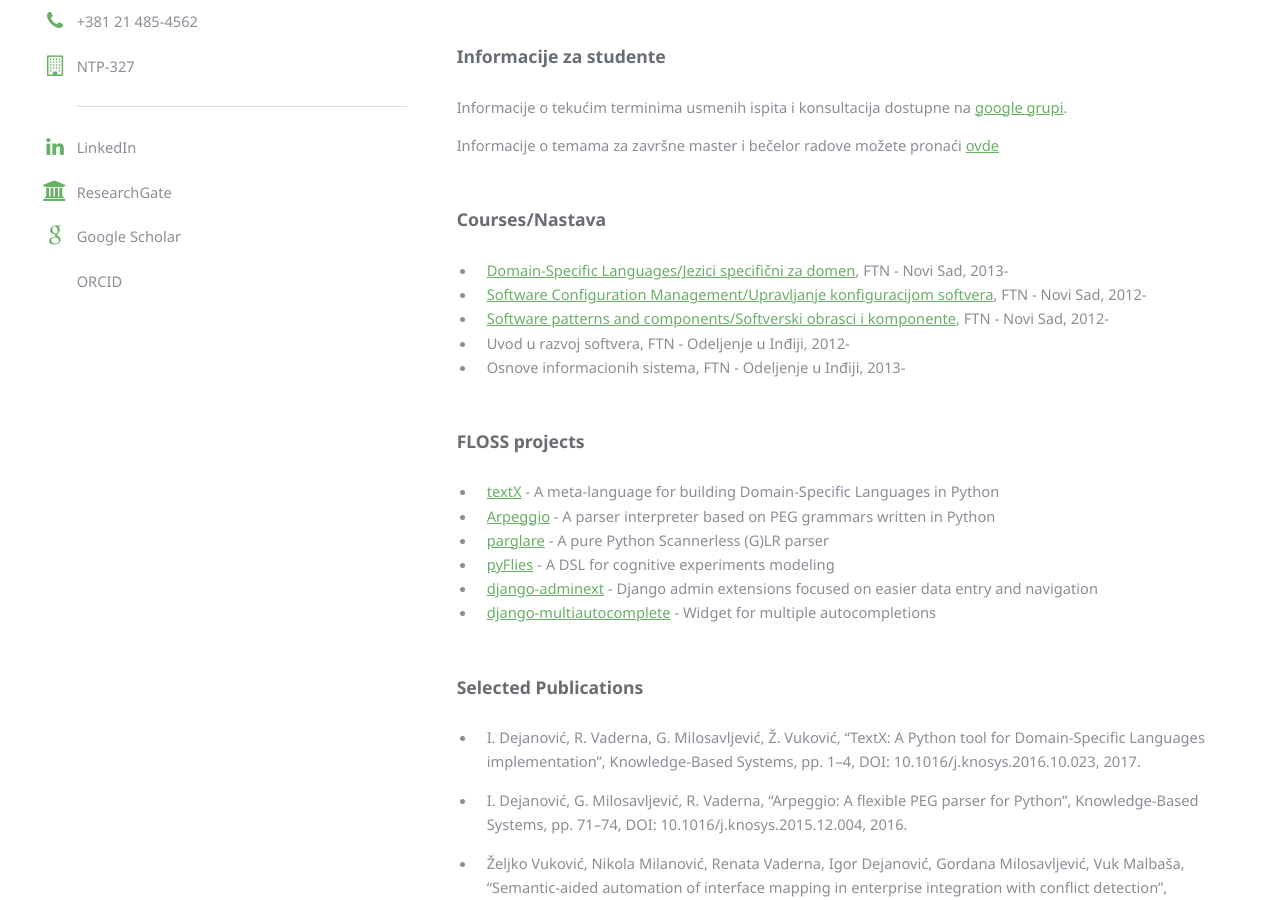
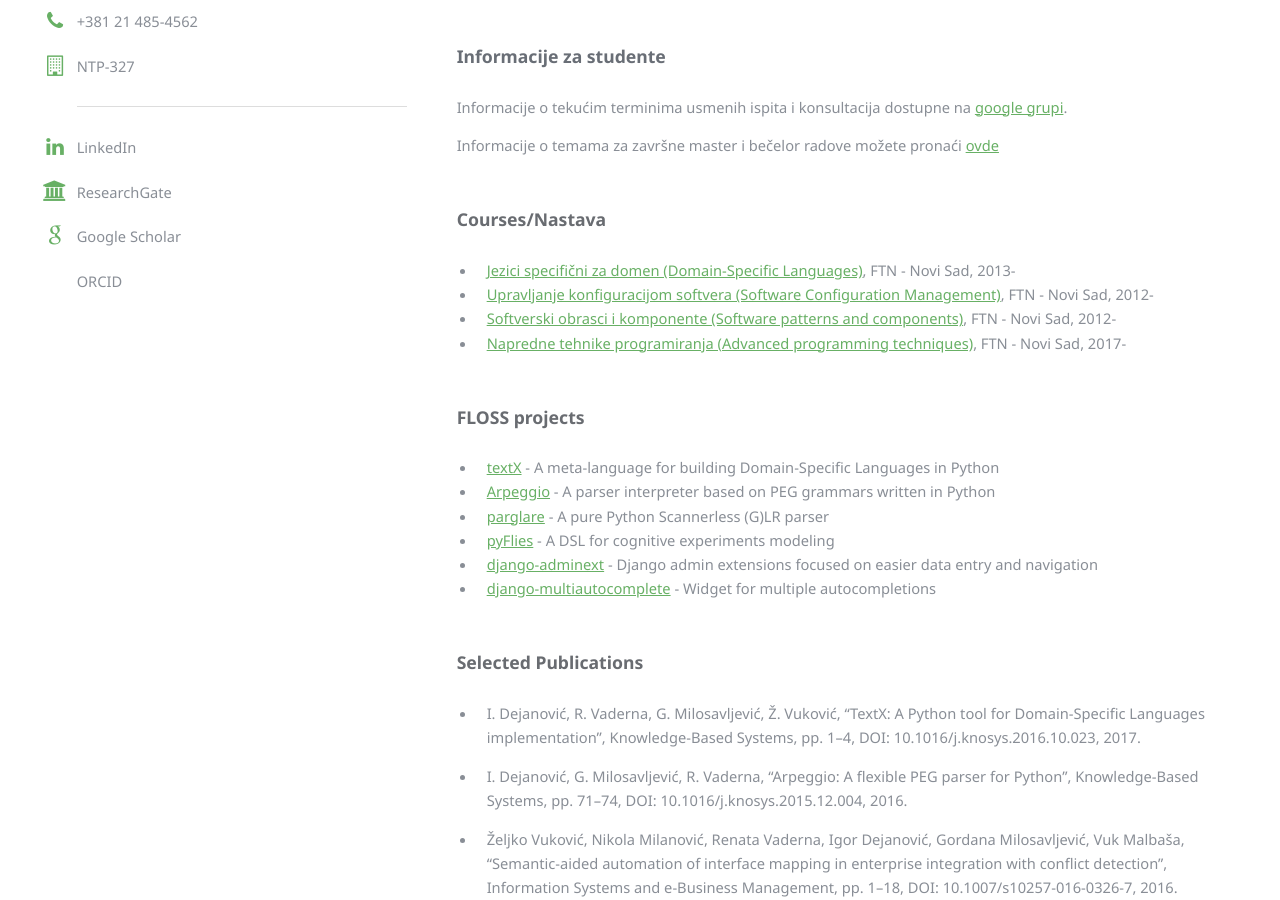
Before and after one commit to unsftn/informatika, a Jekyll site: the page built from _faculty/IgorDejanovic.md, in a window 1280 px wide and 900 px high, scrolled down 388 px. Built offline with Jekyll 4.4.1, drawn with Linux system fonts in a browser that asks for light colours; some of the changed text lies outside the part shown.

Commit message:
Ažuriranje lične strane

```diff
--- a/_faculty/IgorDejanovic.md
+++ b/_faculty/IgorDejanovic.md
@@ -33,19 +33,18 @@ Informacije o temama za završne master i bečelor radove možete pronaći [ovde
 
 
 ### Courses/Nastava
- * [Domain-Specific Languages/Jezici specifični za domen](/JSD), FTN - Novi Sad, 2013-
- * [Software Configuration Management/Upravljanje konfiguracijom softvera](/UKS), FTN - Novi Sad, 2012-
- * [Software patterns and components/Softverski obrasci i komponente](/SOK), FTN - Novi Sad, 2012-
- * Uvod u razvoj softvera, FTN - Odeljenje u Inđiji, 2012-
- * Osnove informacionih sistema, FTN - Odeljenje u Inđiji, 2013-
+ * [Jezici specifični za domen (Domain-Specific Languages)](/JSD), FTN - Novi Sad, 2013-
+ * [Upravljanje konfiguracijom softvera (Software Configuration Management)](/UKS), FTN - Novi Sad, 2012-
+ * [Softverski obrasci i komponente (Software patterns and components)](/SOK), FTN - Novi Sad, 2012-
+ * [Napredne tehnike programiranja (Advanced programming techniques)](/NTP), FTN - Novi Sad, 2017-
 
 
 ### FLOSS projects
 
- * [textX](https://github.com/igordejanovic/textX/) - A meta-language for building Domain-Specific Languages in Python
- * [Arpeggio](https://github.com/igordejanovic/Arpeggio/) - A parser interpreter based on PEG grammars written in Python
+ * [textX](https://github.com/textX/textX/) - A meta-language for building Domain-Specific Languages in Python
+ * [Arpeggio](https://github.com/textX/Arpeggio/) - A parser interpreter based on PEG grammars written in Python
  * [parglare](https://github.com/igordejanovic/parglare) - A pure Python Scannerless (G)LR parser
- * [pyFlies](https://github.com/igordejanovic/pyFlies/) - A DSL for cognitive experiments modeling
+ * [pyFlies](https://github.com/pyFlies/) - A DSL for cognitive experiments modeling
  * [django-adminext](https://bitbucket.org/igord/django-adminext) - Django admin extensions focused on easier data entry and navigation
  * [django-multiautocomplete](https://bitbucket.org/igord/django-multiautocomplete) - Widget for multiple autocompletions
 
```
Also changed, not shown: other parts of _faculty/IgorDejanovic.md (+3 -1 lines).
